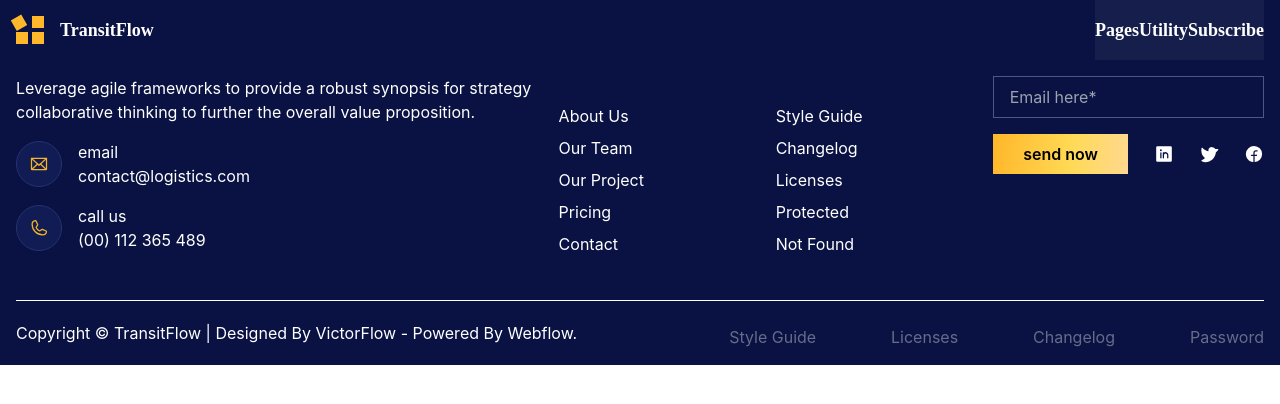
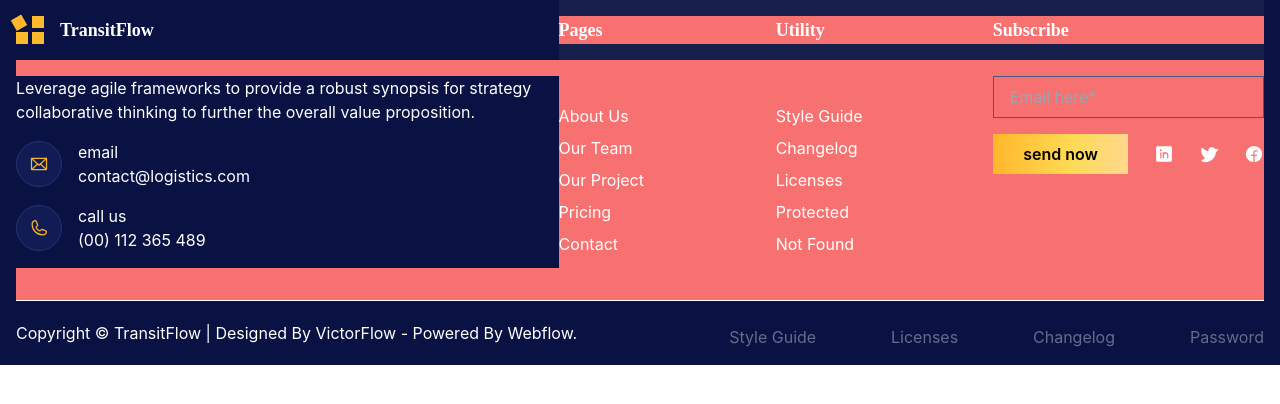
Before and after one commit to smartcollins/logistics, a React (Create React App) app: page / in a window 1280 px wide. Shown: the top 404 px of the page. Built offline with nearby package versions, Linux system fonts and the light colour scheme.

Commit message:
minor correction in Footer

```diff
--- a/src/component/Footer.jsx
+++ b/src/component/Footer.jsx
@@ -127,11 +127,11 @@ const Footer = () => {
 
                 <div className=' bg-white/5 lg:flex items-center justify-between font-[Rubik] font-semibold text-lg'>
                     <div style={{ backgroundColor: color.blueBg }} className="w-full"><Logo /></div>
-                    <p className=''>Pages</p>
-                    <p className=''>Utility</p>
-                    <p className=''>Subscribe</p>
+                    <p className='bg-red-400 w-2/5'>Pages</p>
+                    <p className='bg-red-400 w-2/5'>Utility</p>
+                    <p className='bg-red-400 w-2/4'>Subscribe</p>
                 </div>
-                <div className='lg:flex items-start justify-between py-4'>
+                <div className='lg:flex items-start justify-between py-4 bg-red-400'>
                     <div style={{ backgroundColor: color.blueBg }} className=' w-full normal-case mb-4'>
                         <p className=''>Leverage agile frameworks to provide a robust synopsis for strategy  collaborative thinking to further the overall value proposition.</p>
                         {icon}
```
